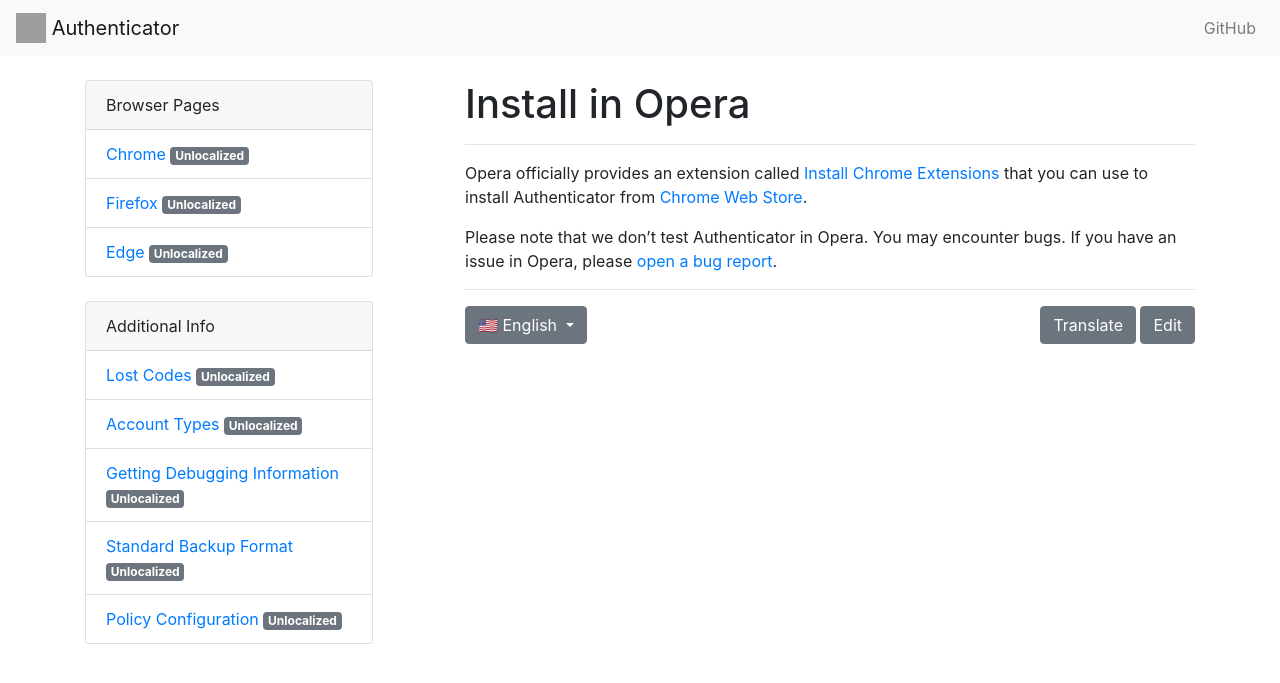
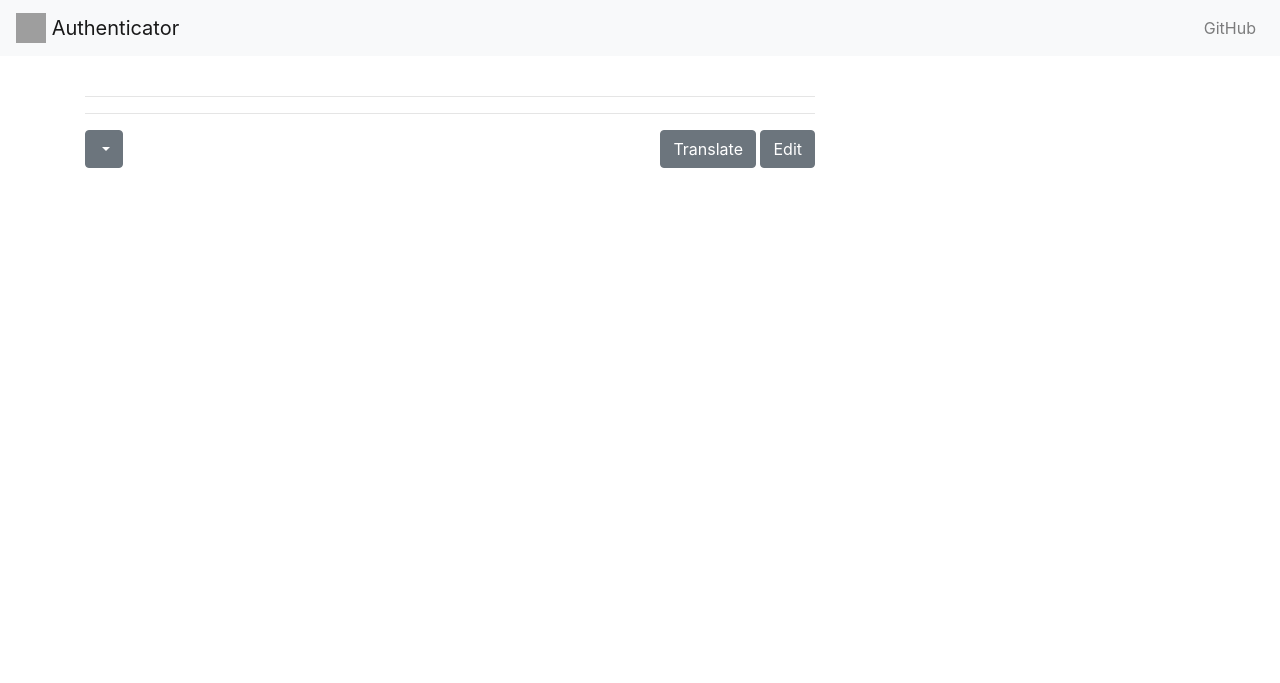
Before and after one commit to Authenticator-Extension/authenticator.cc, a Jekyll site: the page built from docs/el/opera-install.md, in a window 1280 px wide. Shown: the top 683 px of the page. Built offline with Jekyll 4.4.1, drawn with Linux system fonts in a browser that asks for light colours; our own code applies the rules of GitHub Pages for plain Markdown files; grey boxes are pictures that could not be loaded.

```diff
--- a/docs/el/opera-install.md
+++ b/docs/el/opera-install.md
@@ -1,9 +1,6 @@
 ---
-title: Install in Opera
-stub: opera-install
-lang: en
-ver: 1
+title:
+stub:
+lang:
+ver:
 ---
-Opera officially provides an extension called [Install Chrome Extensions](https://addons.opera.com/en/extensions/details/install-chrome-extensions/) that you can use to install Authenticator from [Chrome Web Store](https://chrome.google.com/webstore/detail/authenticator/bhghoamapcdpbohphigoooaddinpkbai).
-
-Please note that we don't test Authenticator in Opera. You may encounter bugs. If you have an issue in Opera, please [open a bug report](https://github.com/Authenticator-Extension/Authenticator/issues/new/choose).
```
